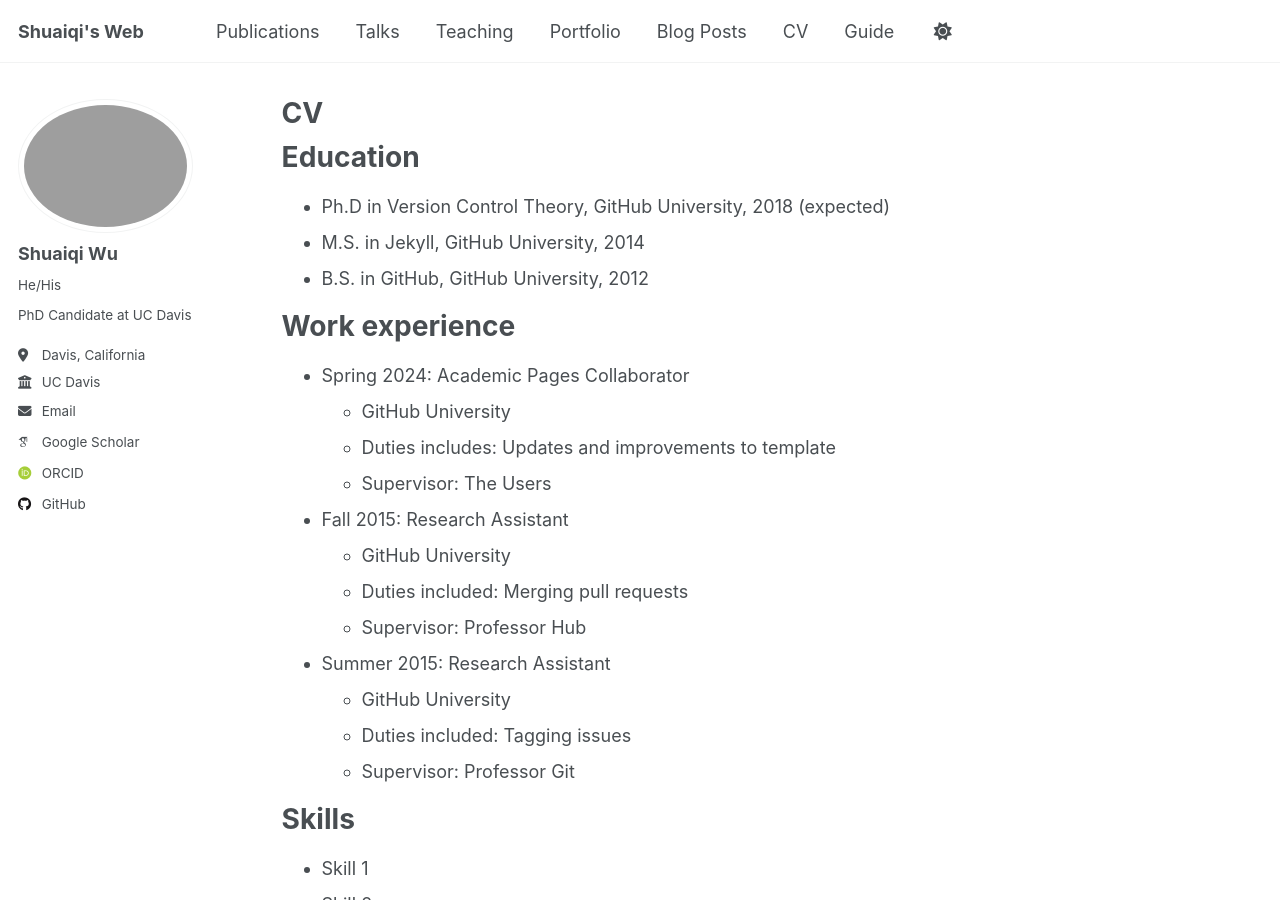
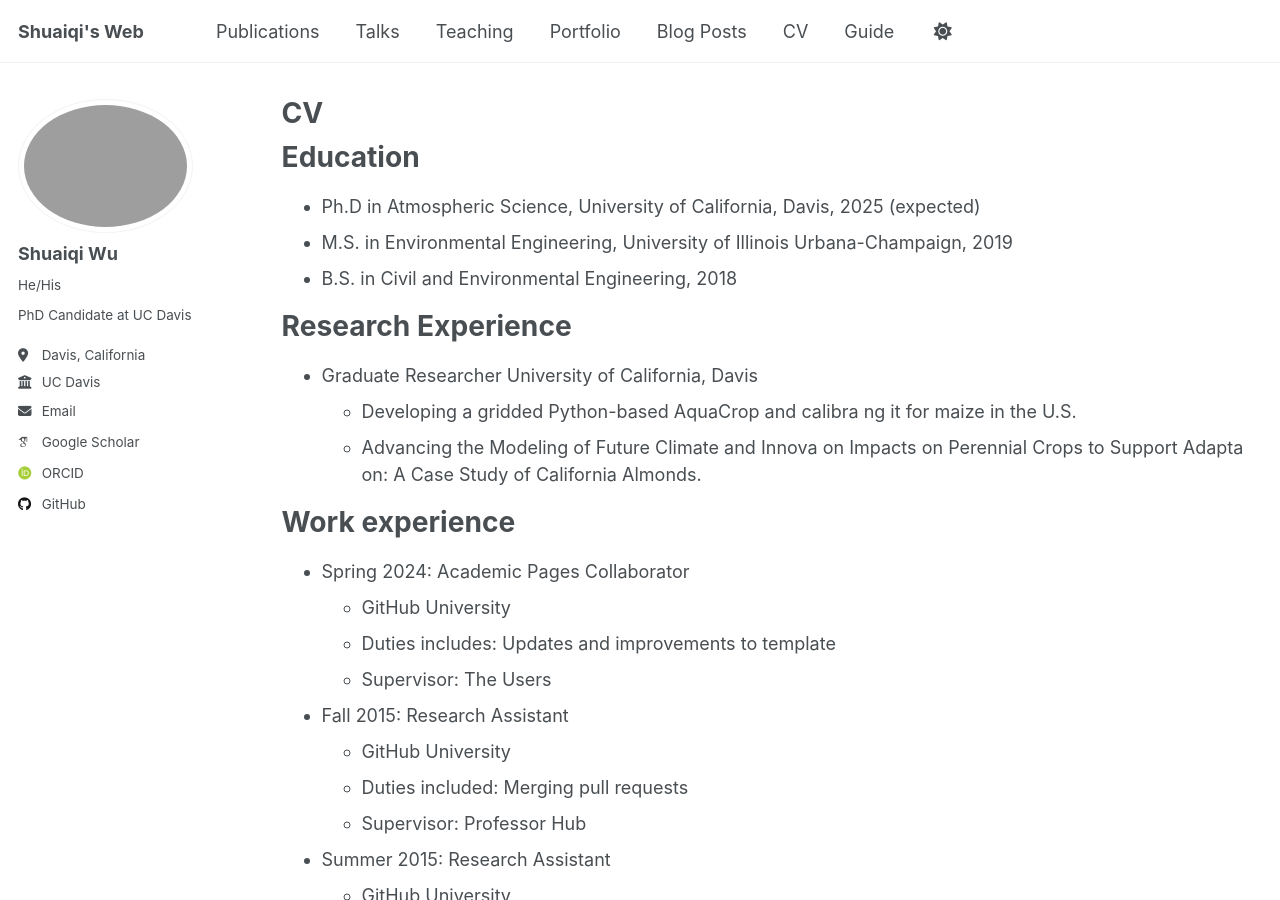
Before and after one commit to shqwu/shqwu.github.io, a Jekyll site: the page built from _pages/cv.md, in a window 1280 px wide and 900 px high. Built offline with Jekyll 4.4.1, drawn with Linux system fonts in a browser that asks for light colours; some web fonts are replaced.

Commit message:
Update cv.md

```diff
--- a/_pages/cv.md
+++ b/_pages/cv.md
@@ -11,9 +11,18 @@ redirect_from:
 
 Education
 ======
-* Ph.D in Version Control Theory, GitHub University, 2018 (expected)
-* M.S. in Jekyll, GitHub University, 2014
-* B.S. in GitHub, GitHub University, 2012
+* Ph.D in Atmospheric Science, University of California, Davis, 2025 (expected)
+* M.S. in Environmental Engineering, University of Illinois Urbana-Champaign, 2019
+* B.S. in Civil and Environmental Engineering, 2018
+
+Research Experience
+======
+* Graduate Researcher
+  University of California, Davis
+  * Developing a gridded Python-based AquaCrop and calibra ng it for maize in the U.S.
+  * Advancing the Modeling of Future Climate and Innova on Impacts on Perennial Crops to Support
+    Adapta on: A Case Study of California Almonds.
+
 
 Work experience
 ======
```
